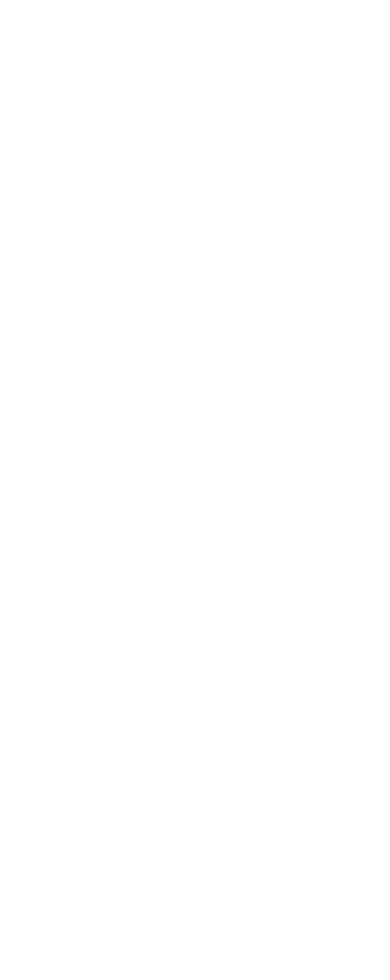
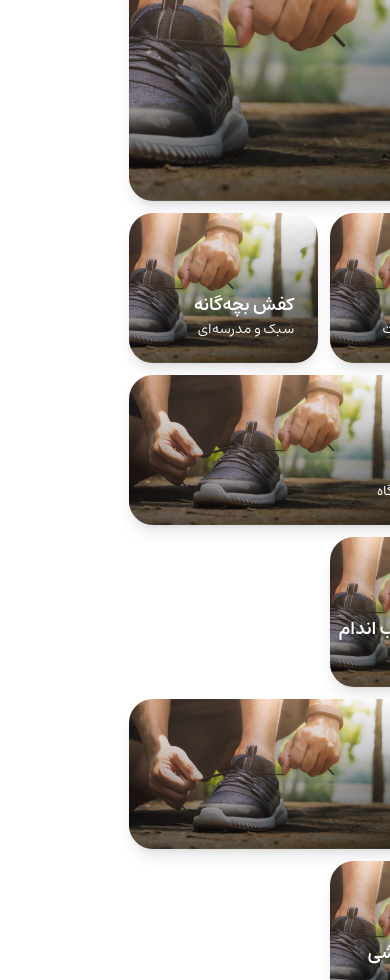
Before and after one commit to mohammadDV/chain-store-frontend, a Next.js app: page / in a window 390 px wide. Shown: the part 1020-2000 px from the top of the page. Before the commit the page ends 844 px from the top, so only its background shows below. Built offline with nearby package versions, Linux system fonts and the light colour scheme.

Commit message:
feat: add bento category component to homepage
Introduce a new BentoCategory component that displays product categories in a responsive grid layout. The component includes hover effects and proper image handling with Next.js Image component.

```diff
--- /dev/null
+++ b/app/(main)/_components/bentoCategory/BentoCategory.tsx
@@ -0,0 +1,89 @@
+"use client";
+
+import Image from "next/image";
+import heroImg from "@/assets/images/hero.jpg";
+
+type Card = {
+  title: string;
+  caption: string;
+  image: any;
+  spanClass: string;
+};
+
+const cards: Card[] = [
+  {
+    title: "کفش ورزشی",
+    caption: "مدل‌های محبوب برای دویدن",
+    image: heroImg,
+    spanClass: "col-span-2 row-span-2 md:col-span-3 md:row-span-2",
+  },
+  {
+    title: "لباس زنانه",
+    caption: "راحت و باکیفیت",
+    image: heroImg,
+    spanClass: "col-span-2 row-span-2 md:col-span-2 md:row-span-2",
+  },
+  {
+    title: "لباس مردانه",
+    caption: "تی‌شرت و سوییشرت",
+    image: heroImg,
+    spanClass: "col-span-1 row-span-1 md:col-span-1 md:row-span-1",
+  },
+  {
+    title: "کفش بچه‌گانه",
+    caption: "سبک و مدرسه‌ای",
+    image: heroImg,
+    spanClass: "col-span-1 row-span-1 md:col-span-1 md:row-span-1",
+  },
+  {
+    title: "ست تمرینی",
+    caption: "ترکیب کاربردی باشگاه",
+    image: heroImg,
+    spanClass: "col-span-2 row-span-1 md:col-span-2 md:row-span-1",
+  },
+  {
+    title: "تجهیزات تناسب اندام",
+    caption: "طناب، کش و ابزار",
+    image: heroImg,
+    spanClass: "col-span-1 row-span-1 md:col-span-1 md:row-span-1",
+  },
+  {
+    title: "کفش کلاسیک",
+    caption: "استایل روزمره",
+    image: heroImg,
+    spanClass: "col-span-2 row-span-1 md:col-span-2 md:row-span-1",
+  },
+  {
+    title: "اکسسوری ورزشی",
+    caption: "کلاه و کیف ورزشی",
+    image: heroImg,
+    spanClass: "col-span-1 row-span-1 md:col-span-1 md:row-span-1",
+  },
+];
+
+export const BentoCategory = () => {
+  return (
+    <section className="container mx-auto mt-12">
+      <div className="grid grid-cols-2 md:grid-cols-6 gap-3 md:gap-4 auto-rows-[150px] md:auto-rows-[150px]">
+        {cards.map((card, idx) => (
+          <article
+            key={idx}
+            className={`relative group overflow-hidden rounded-3xl shadow-lg transition-transform duration-300 hover:scale-105 hover:z-10 ${card.spanClass}`}
+          >
+            <Image
+              src={card.image}
+              alt={card.title}
+              fill
+              className="object-cover object-center transition-transform duration-500 group-hover:scale-105"
+            />
+            <div className="absolute inset-0 bg-linear-to-t from-black/60 via-black/30 to-transparent opacity-90 group-hover:opacity-100 transition-opacity duration-300" />
+            <div className="absolute bottom-6 right-6 text-white">
+              <h3 className="text-lg md:text-xl font-semibold drop-shadow-sm">{card.title}</h3>
+              <p className="text-sm md:text-base drop-shadow-sm">{card.caption}</p>
+            </div>
+          </article>
+        ))}
+      </div>
+    </section>
+  );
+};
--- /dev/null
+++ b/app/(main)/_components/bentoCategory/index.ts
@@ -0,0 +1 @@
+export * from "./BentoCategory";
--- a/app/(main)/page.tsx
+++ b/app/(main)/page.tsx
@@ -1,4 +1,5 @@
 import { BrandSlider } from "./_components/brandSlider";
+import { BentoCategory } from "./_components/bentoCategory";
 import { Hero } from "./_components/hero";
 
 export default function Home() {
@@ -6,6 +7,7 @@
     <>
       <Hero />
       <BrandSlider />
+      <BentoCategory />
     </>
   );
 }
```
